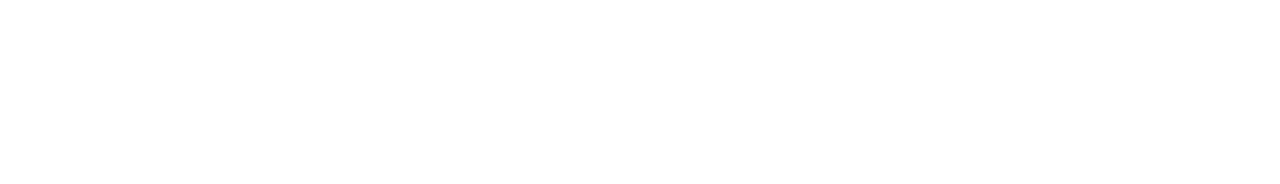
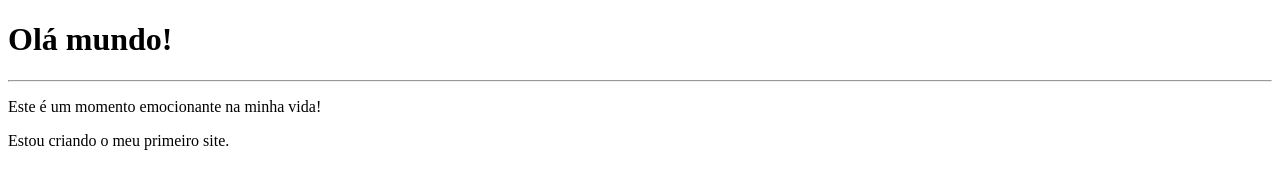
Before and after one commit to almmatheus/ola-mundo, a plain HTML site: page index.html in a window 1280 px wide. Drawn offline with Linux system fonts and the light colour scheme.

Commit message:
alteração do index pt.2

```diff
--- a/index.html
+++ b/index.html
@@ -1,12 +1,15 @@
 <!DOCTYPE html>
-<html lang="en">
+<html lang="pt-br">
 <head>
     <meta charset="UTF-8">
     <meta http-equiv="X-UA-Compatible" content="IE=edge">
     <meta name="viewport" content="width=device-width, initial-scale=1.0">
-    <title>Document</title>
+    <title>Meu primeiro site</title>
 </head>
 <body>
-
+    <h1>Olá mundo!</h1>
+    <hr>
+    <p>Este é um momento emocionante na minha vida!</p>
+    <p>Estou criando o meu primeiro site.</p>
 </body>
 </html>
```
